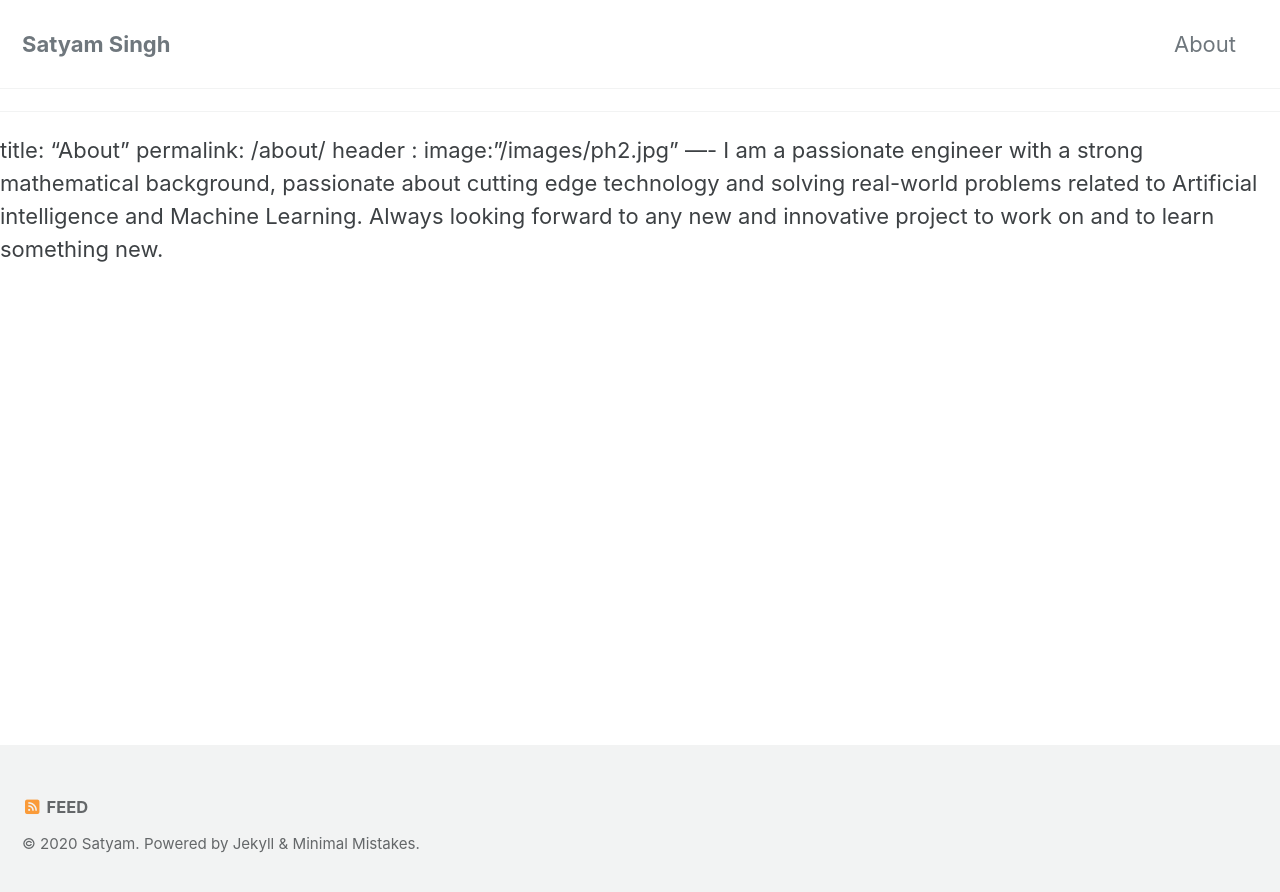
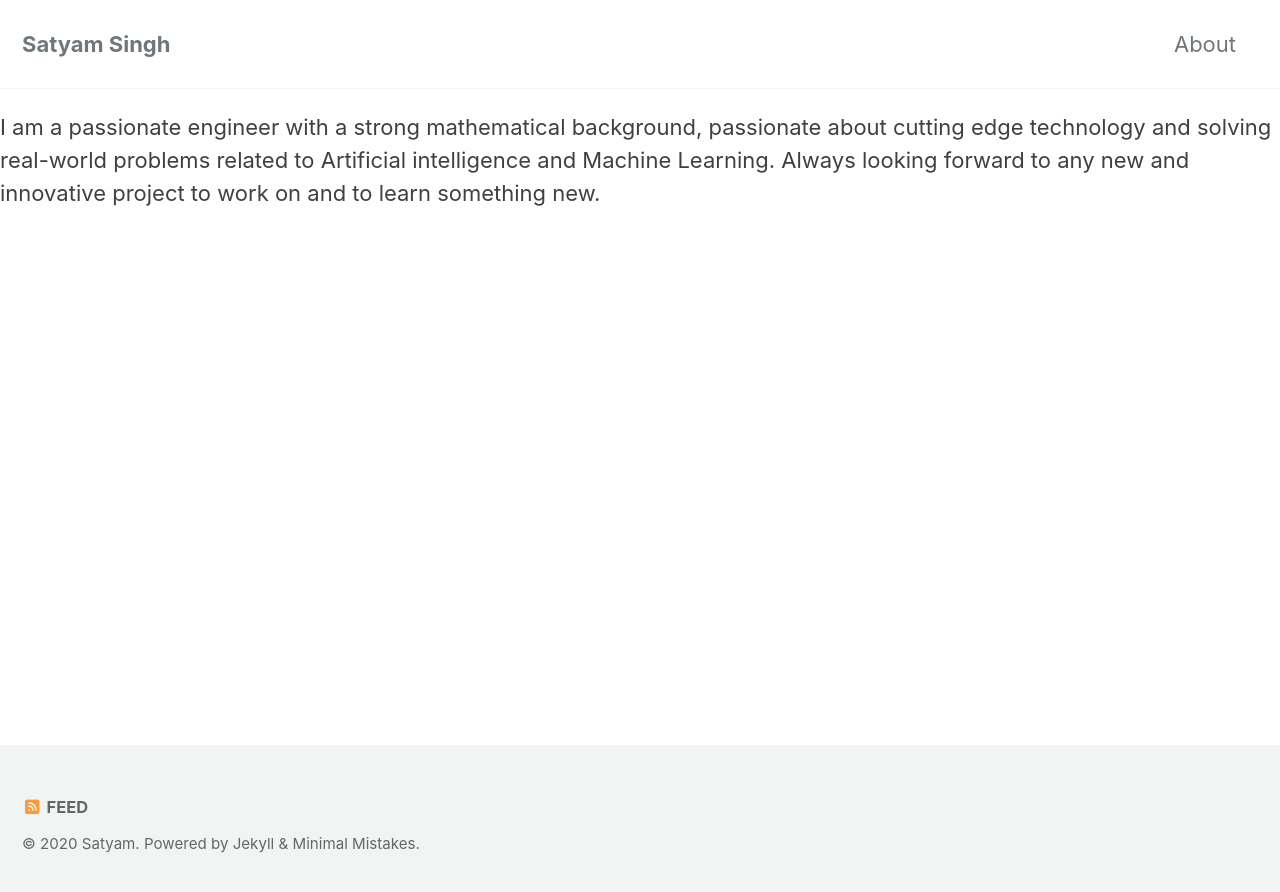
Before and after one commit to Satyam0062/satyam0062.github.io, a Jekyll site: the page built from _pages/about.md, in a window 1280 px wide. Shown: the top 892 px of the page. Built offline with Jekyll 4.4.1, drawn with Linux system fonts in a browser that asks for light colours; cached includes are drawn as plain includes; nearby versions of some CDN libraries; our own code applies the rules of GitHub Pages for plain Markdown files.

Commit message:
Modified file

```diff
--- a/_pages/about.md
+++ b/_pages/about.md
@@ -1,7 +1,7 @@
-----
+---
 title: "About"
 permalink: /about/
 header :
-  image:"/images/ph2.jpg"
-----
+  image: "/images/ph2.jpg"
+---
 I am a passionate engineer with a strong mathematical background, passionate about cutting edge technology and solving real-world problems related to Artificial intelligence and Machine Learning. Always looking forward to any new and innovative project to work on and to learn something new.
```
